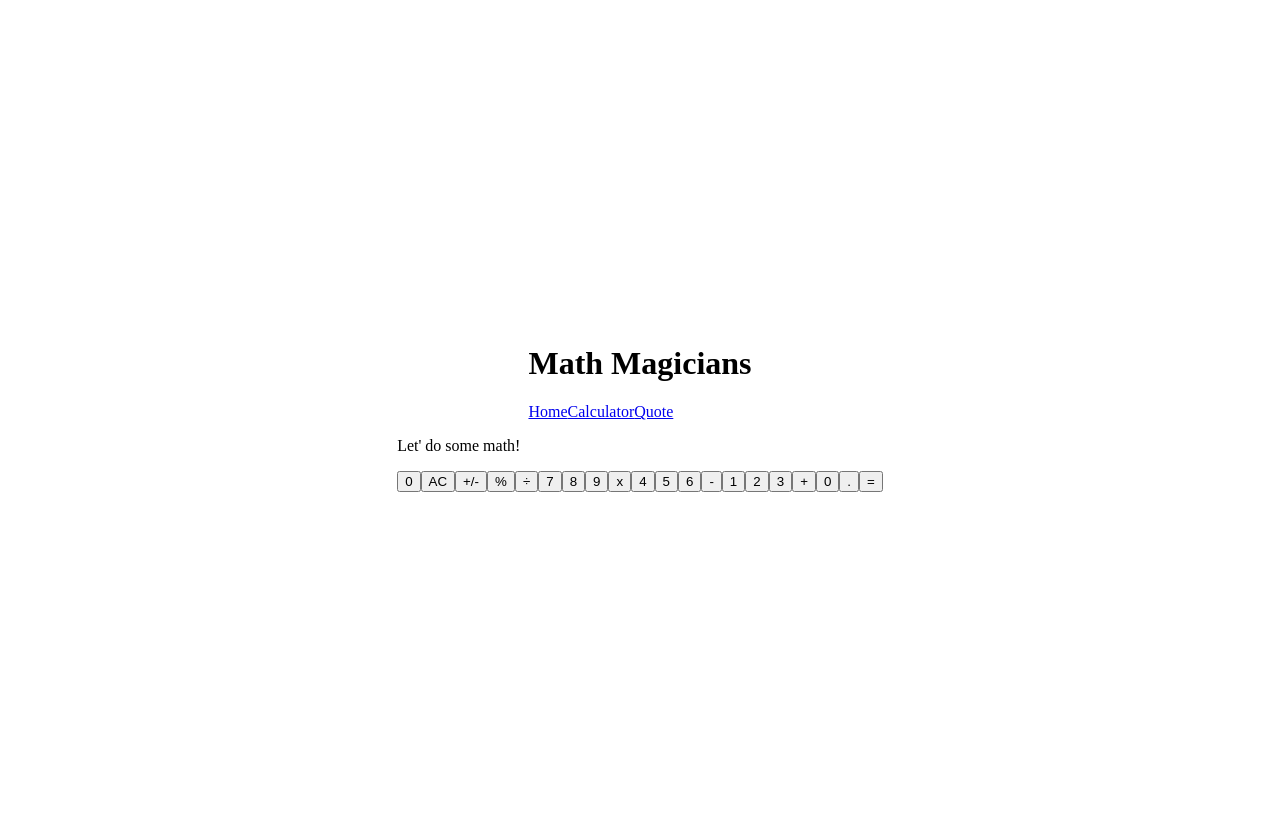
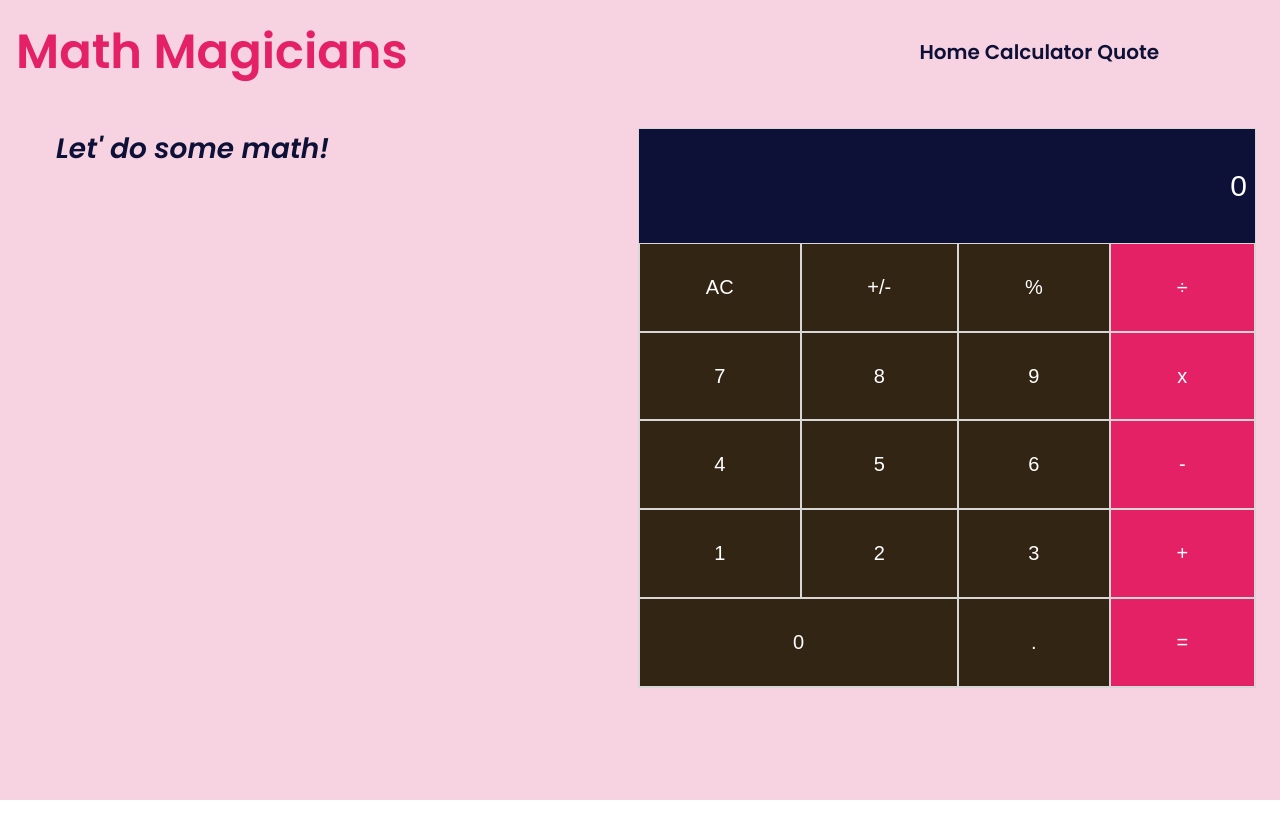
Before and after one commit to Ibnballo1/Math-App, a React (Create React App) app: page /Calculator.js in a window 1280 px wide. Built offline with nearby package versions, Linux system fonts and the light colour scheme.

Commit message:
Add styles to website

```diff
--- a/src/components/Calculator.js
+++ b/src/components/Calculator.js
@@ -17,7 +17,7 @@ const Calculator = (props) => {
   const calculator = 'calContainer';
   return (
     <section className="sections">
-      <p>Let&apos; do some math!</p>
+      <p className="para">Let&apos; do some math!</p>
       <div className={calculator}>
         {
           data.map((eachData, index) => {
--- a/src/components/Home.js
+++ b/src/components/Home.js
@@ -7,9 +7,9 @@ class Home extends React.Component {
   render() {
     return (
       <>
-        <div>
-          <h2>Welcome to our page!</h2>
-          <p>
+        <div className="homeDiv">
+          <h2 className="h2">Welcome to our page!</h2>
+          <p className="homePara">
             Lorem ipsum dolor sit amet consectetur adipisicing elit.
             Praesentium omnis officia blanditiis laborum necessitatibus deserunt iusto,
             sapiente ipsa quibusdam expedita!
@@ -39,33 +39,6 @@ class Home extends React.Component {
             Sapiente asperiores explicabo blanditiis in,
             beatae pariatur iusto architecto?
           </p>
-          <p>
-            Lorem ipsum dolor sit amet consectetur adipisicing elit.
-            Eum amet, dolor ex cupiditate nemo,
-            tempore sint fugiat laudantium, eaque corporis magnam perspiciatis provident asperiores
-            facere iste reprehenderit ab voluptates ipsam non laborum et.
-            Numquam sit a temporibus,
-            consectetur quisquam fugit consequatur amet dolores accusantium assumenda,
-            tenetur quis maiores voluptatibus.
-            Repudiandae est sequi totam,
-            voluptas quidem rem sed necessitatibus.
-            Sed quas quae quibusdam labore perferendis
-            minima temporibus id harum totam nemo commodi sint facilis,
-            doloremque consequuntur nihil.
-            Minima necessitatibus natus sint incidunt quidem doloremque laudantium minus!
-            Quae earum doloribus suscipit aliquam nostrum?
-            Eos officia quaerat expedita,
-            aliquid ducimus voluptatum velit.
-            Vitae quis in laboriosam quisquam voluptas quod perspiciatis
-            quidem nobis similique nisi libero,
-            autem error maiores totam?
-            Totam suscipit doloribus eos nulla necessitatibus illum odio autem possimus,
-            tempore consequatur incidunt dignissimos ratione assumenda at soluta maiores
-            similique quaerat architecto voluptates,
-            recusandae corporis?
-            Explicabo omnis eaque ea vero natus facilis architecto facere commodi nisi?
-            Dolorem aut officiis facere voluptas odio optio ut?
-          </p>
         </div>
       </>
     );
--- a/src/components/Quote.js
+++ b/src/components/Quote.js
@@ -7,8 +7,8 @@ class Quote extends React.Component {
   render() {
     return (
       <>
-        <div>
-          <p>
+        <div className="divQuote">
+          <p className="quotePara">
             Mathematics is not about numbers, equations, computations, or algorithms:
             it is about understanding. - William Paul Thurston
           </p>
--- a/src/index.css
+++ b/src/index.css
@@ -1,7 +1,136 @@
+@import url('https://fonts.googleapis.com/css2?family=Lato&family=Poppins:ital,wght@0,400;0,500;0,600;0,700;1,600&display=swap');
+
+* {
+  padding: 0;
+  margin: 0;
+}
+
 .App {
-  min-height: 100vmin;
+  height: 100vh;
+  background: #F7d2e1;
+}
+
+.header,
+.homeDiv,
+.divQuote {
+  padding: 1rem;
+}
+
+.header {
   display: flex;
-  flex-direction: column;
-  justify-content: center;
+  justify-content: space-between;
   align-items: center;
 }
+
+.h1,
+.links,
+.para,
+.h2,
+.homePara,
+.quotePara {
+  font-family: 'Poppins', sans-serif;
+  font-weight: 600;
+}
+
+.h1 {
+  font-size: 3rem;
+  color: #e52165;
+}
+
+.navbar {
+  width: 20%;
+  padding-right: 6.25rem;
+  display: flex;
+  justify-content: space-evenly;
+}
+
+.links {
+  color: #0d1137;
+  text-decoration: none;
+  font-size: 1.25rem;
+}
+
+.sections {
+  padding: 1.5rem;
+  height: 70%;
+  display: flex;
+  justify-content: space-between;
+}
+
+.para {
+  font-style: italic;
+  font-size: 1.75rem;
+  padding-left: 2rem;
+  color: #0d1137;
+}
+
+.calContainer {
+  border: 1px solid #d6d6d6;
+  width: 50%;
+  display: grid;
+  grid-template-columns: repeat(4, auto);
+}
+
+input {
+  border-radius: 0;
+  font-weight: 400;
+  font-size: 1.25rem;
+  color: #fff;
+}
+
+.item0 {
+  border: none;
+  grid-column: 1/5;
+  text-align: right;
+  padding: 0.5rem;
+  font-weight: 400;
+  font-size: 1.875rem;
+  background: #0d1137;
+}
+
+.item17 {
+  grid-column: 1/3;
+}
+
+.item {
+  border: 1px solid #d7d7d7;
+  background: #322514;
+}
+
+.item:hover {
+  background: #e75874;
+  color: #000;
+}
+
+.item4,
+.item8,
+.item12,
+.item16,
+.item19 {
+  background: #e52165;
+}
+
+.h2 {
+  text-align: center;
+  font-size: 2.25rem;
+  padding: 1rem 0;
+}
+
+.homePara {
+  padding-bottom: 0.75rem;
+  margin-bottom: 0.75rem;
+  font-weight: 400;
+  font-size: 1.2rem;
+  line-height: 2rem;
+  text-align: justify;
+}
+
+.divQuote {
+  display: flex;
+  justify-content: center;
+}
+
+.quotePara {
+  margin: 16rem auto;
+  font-size: 2rem;
+}
```
